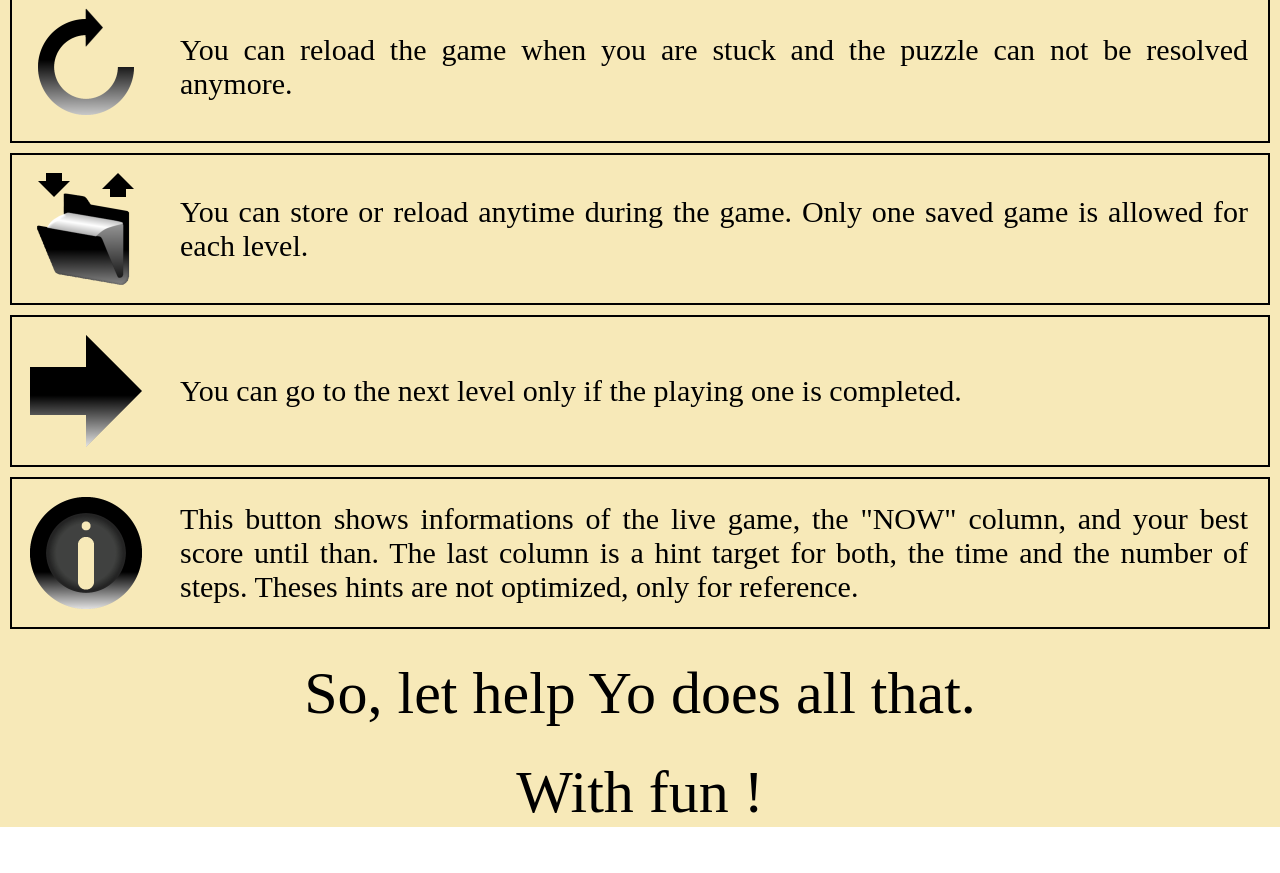
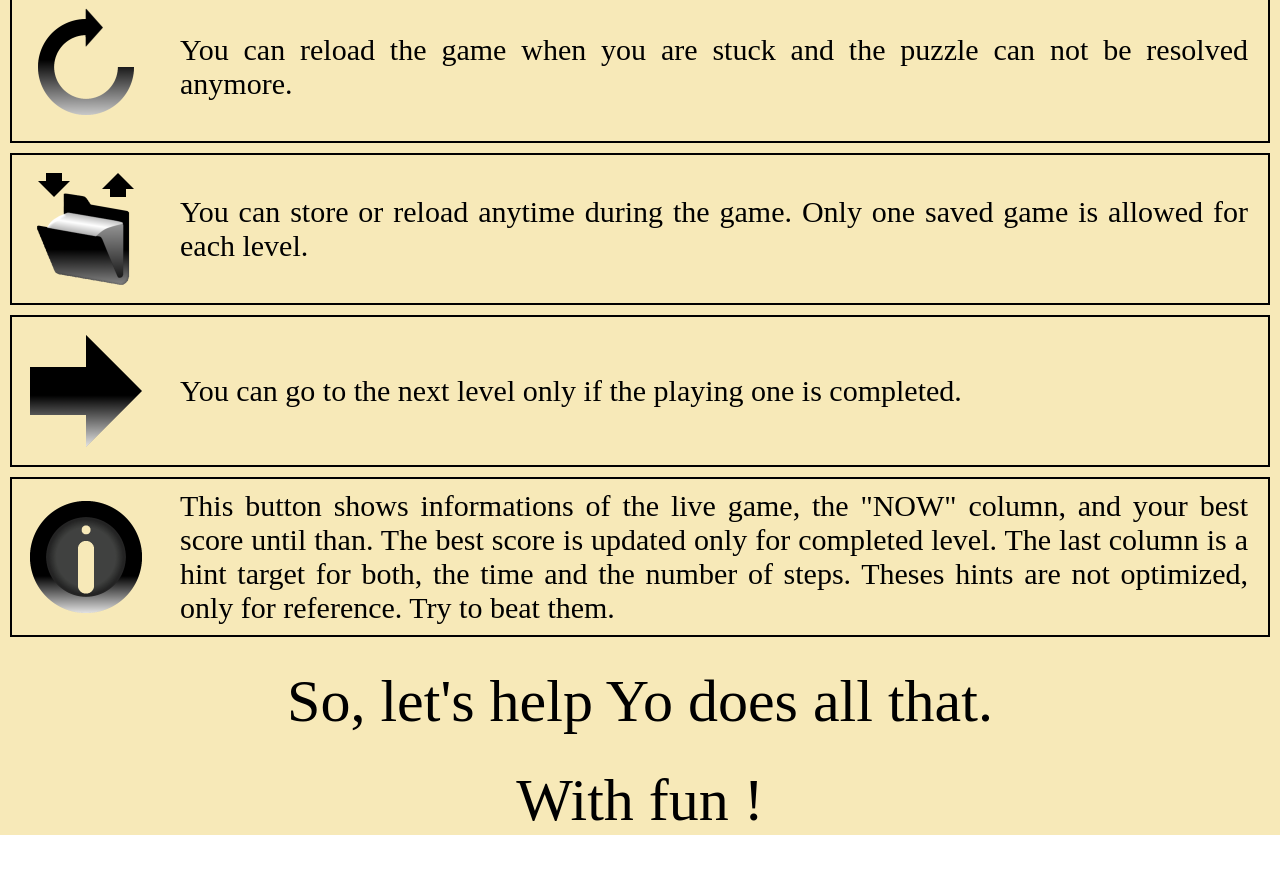
Before and after one commit to doc-richy/doc-richy.github.io, a plain HTML site: page html_page/general.html in a window 1280 px wide. Shown: the part 1803-2676 px from the top of the page. Drawn offline with Linux system fonts and the light colour scheme.

Commit message:
Add files via upload

```diff
--- a/html_page/general.html
+++ b/html_page/general.html
@@ -99,14 +99,14 @@
       <div id="btn">
         <img src="../images/infogame_512_up.png" alt="Main menu" width="64" height="64">
         <p id="btn_descriptor">
-          This button shows informations of the live game, the "NOW" column, and your best score until than. The last column is a hint target for both, the time and the number of steps. Theses hints are not optimized, only for reference.
+          This button shows informations of the live game, the "NOW" column, and your best score until than. The best score is updated only for completed level. The last column is a hint target for both, the time and the number of steps. Theses hints are not optimized, only for reference. Try to beat them.
         </p>
       </div>
 
     </div>
 
     <div id="conclusion">
-      <p>So, let help Yo does all that.</p>
+      <p>So, let's help Yo does all that.</p>
       <p> With fun !</p>
 
     </div>
```
